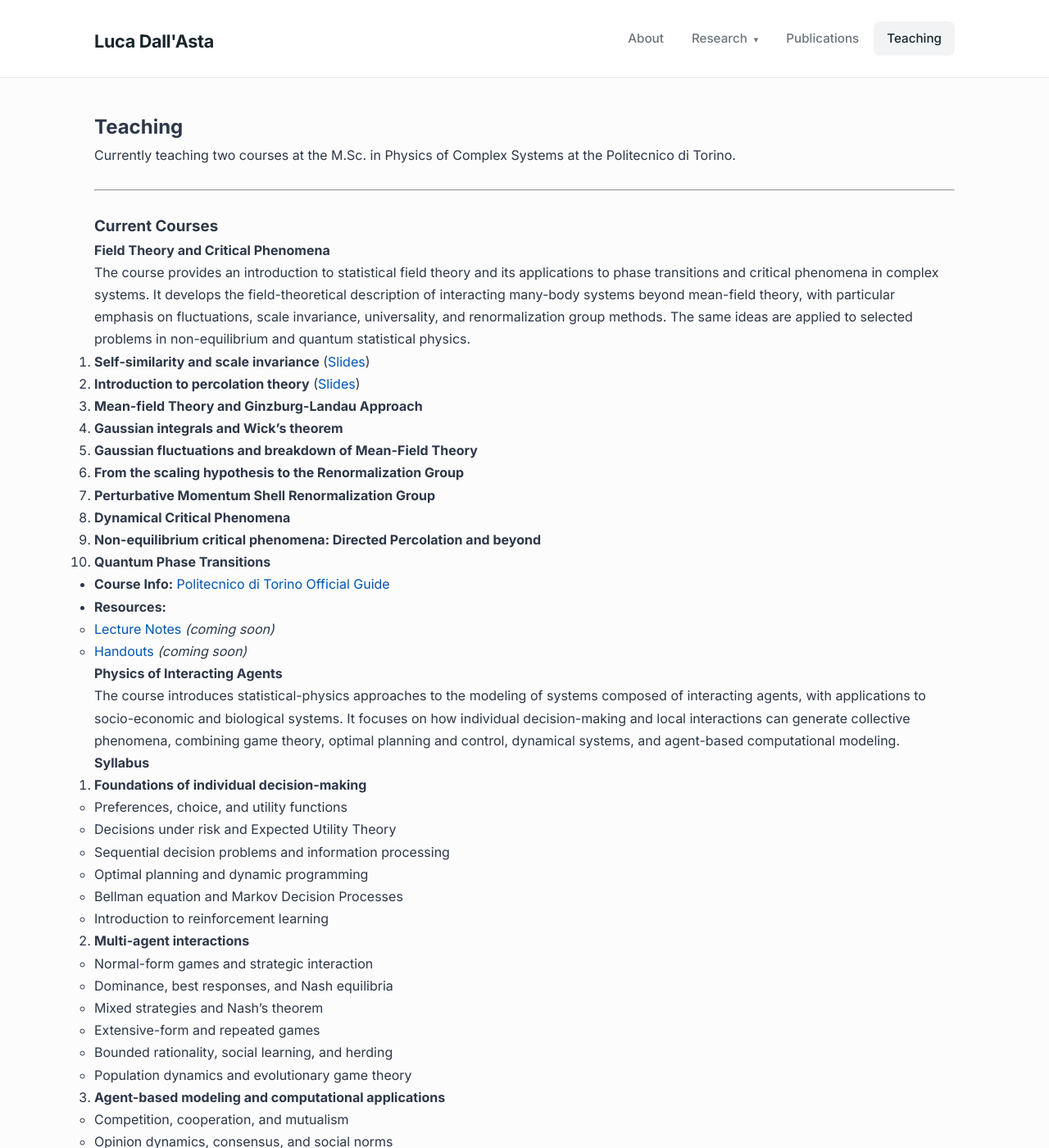
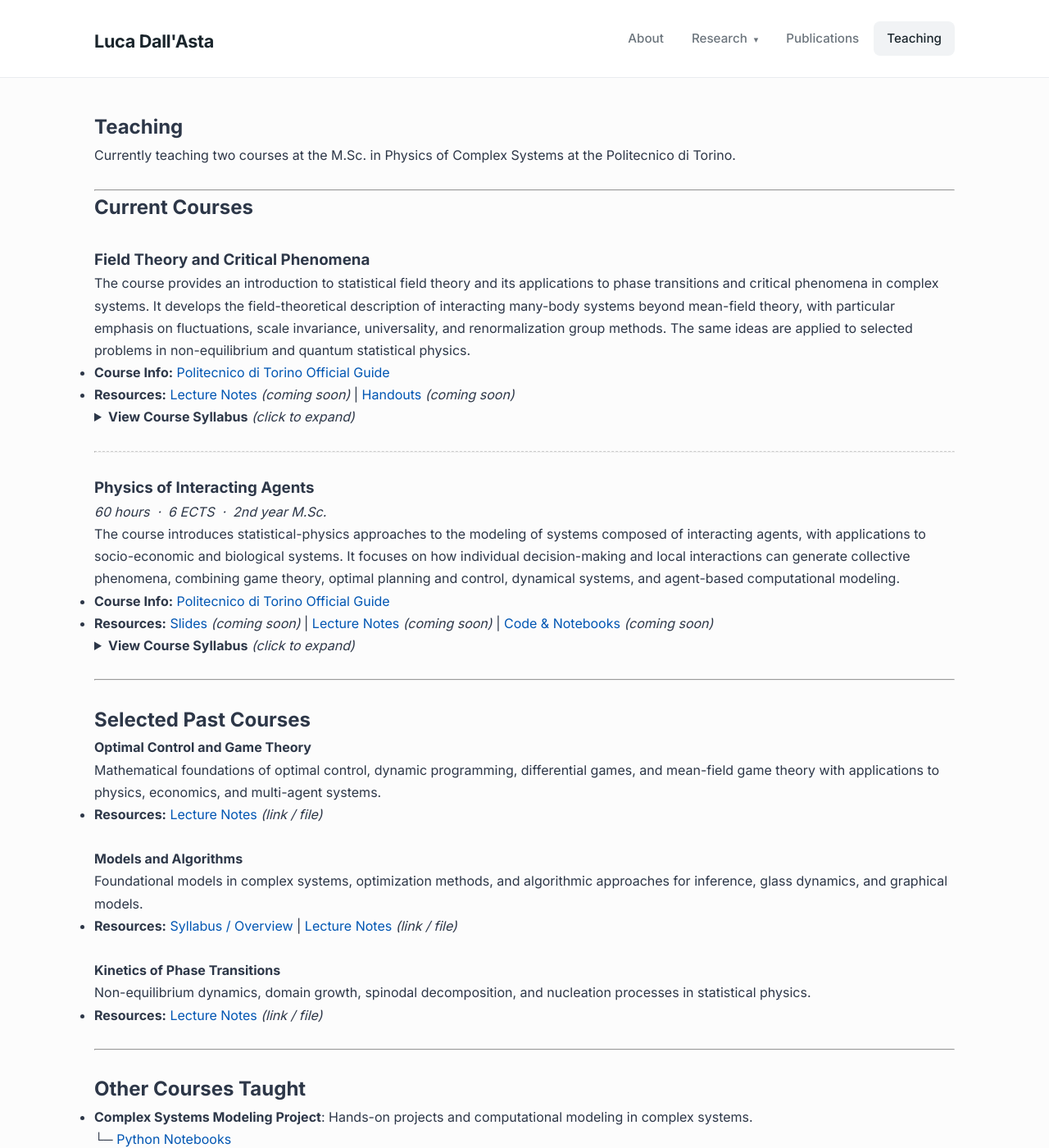
Before and after one commit to dallasta/dallasta.github.io, a Jekyll site: the page built from _pages/teaching.md, in a window 1280 px wide and 1400 px high. Shown: the whole window at 82% size. Built offline with Jekyll 4.4.1, drawn with Linux system fonts in a browser that asks for light colours; a style sheet for code colours, icons or effects is not loaded; part of the change alters nothing that is shown; some of the changed text lies outside the part shown.

Commit message:
Add files via upload

```diff
--- a/_pages/teaching.md
+++ b/_pages/teaching.md
@@ -6,8 +6,78 @@ sidebar:
   nav: false
 ---
 
-Currently teaching two courses at the M.Sc. in Physics of Complex
-Systems at the Politecnico di Torino.
+Currently teaching two courses at the M.Sc. in Physics of Complex Systems at the Politecnico di Torino.
+
+<br>
+
+---
+
+## Current Courses
+
+<br>
+
+### Field Theory and Critical Phenomena
+
+The course provides an introduction to statistical field theory and its applications to phase transitions and critical phenomena in complex systems. It develops the field-theoretical description of interacting many-body systems beyond mean-field theory, with particular emphasis on fluctuations, scale invariance, universality, and renormalization group methods. The same ideas are applied to selected problems in non-equilibrium and quantum statistical physics.
+
+* **Course Info:** [Politecnico di Torino Official Guide](https://didattica.polito.it/pls/portal30/gap.pkg_guide.viewGap?p_cod_ins=01SPPYR&p_a_acc=2026&p_header=S&p_lang=IT&multi=N)
+* **Resources:** [Lecture Notes](#) *(coming soon)* \| [Handouts](#) *(coming soon)*
+
+<details>
+<summary><strong>View Course Syllabus</strong> <i>(click to expand)</i></summary>
+<br>
+
+1. **Self-similarity and scale invariance** &nbsp;•&nbsp; [<small>Slides</small>](#)
+2. **Introduction to percolation theory** &nbsp;•&nbsp; [<small>Slides</small>](#)
+3. **Mean-field Theory and Ginzburg-Landau Approach** &nbsp;•&nbsp; [<small>Slides</small>](#)
+4. **Gaussian integrals and Wick's theorem** &nbsp;•&nbsp; [<small>Slides</small>](#)
+5. **Gaussian fluctuations and breakdown of Mean-Field Theory** &nbsp;•&nbsp; [<small>Slides</small>](#)
+6. **From the scaling hypothesis to the Renormalization Group** &nbsp;•&nbsp; [<small>Slides</small>](#)
+7. **Perturbative Momentum Shell Renormalization Group** &nbsp;•&nbsp; [<small>Slides</small>](#)
+8. **Dynamical Critical Phenomena** &nbsp;•&nbsp; [<small>Slides</small>](#)
+9. **Non-equilibrium critical phenomena:** Directed Percolation and beyond &nbsp;•&nbsp; [<small>Slides</small>](#)
+10. **Quantum Phase Transitions** &nbsp;•&nbsp; [<small>Slides</small>](#)
+
+</details>
+
+<br>
+<hr style="border-top: 1px dashed #ccc;">
+<br>
+
+### Physics of Interacting Agents
+*60 hours &nbsp;·&nbsp; 6 ECTS &nbsp;·&nbsp; 2nd year M.Sc.*
+
+The course introduces statistical-physics approaches to the modeling of systems composed of interacting agents, with applications to socio-economic and biological systems. It focuses on how individual decision-making and local interactions can generate collective phenomena, combining game theory, optimal planning and control, dynamical systems, and agent-based computational modeling.
+
+* **Course Info:** [Politecnico di Torino Official Guide](https://didattica.polito.it/pls/portal30/gap.pkg_guide.viewGap?p_cod_ins=01VTIYR&p_a_acc=2026&p_header=S&p_lang=IT&multi=N)
+* **Resources:** [Slides](#) *(coming soon)* \| [Lecture Notes](#) *(coming soon)* \| [Code & Notebooks](#) *(coming soon)*
+
+<details>
+<summary><strong>View Course Syllabus</strong> <i>(click to expand)</i></summary>
+<br>
+
+1. **Foundations of individual decision-making**
+   * Preferences, choice, and utility functions
+   * Decisions under risk and Expected Utility Theory
+   * Sequential decision problems and information processing
+   * Optimal planning and dynamic programming
+   * Bellman equation and Markov Decision Processes
+   * Introduction to reinforcement learning
+2. **Multi-agent interactions**
+   * Normal-form games and strategic interaction
+   * Dominance, best responses, and Nash equilibria
+   * Mixed strategies and Nash's theorem
+   * Extensive-form and repeated games
+   * Bounded rationality, social learning, and herding
+   * Population dynamics and evolutionary game theory
+3. **Agent-based modeling and computational applications**
+   * Competition, cooperation, and mutualism
+   * Opinion dynamics, consensus, and social norms
+   * Collective motion in swarms and flocks
+   * Spatial segregation and pedestrian dynamics
+   * Financial markets, price formation, bubbles, and crashes
+
+</details>
 
 <br>
 
@@ -15,143 +85,46 @@ Systems at the Politecnico di Torino.
 
 <br>
 
-### Current Courses
-
-#### Field Theory and Critical Phenomena
-
-The course provides an introduction to statistical field theory and its
-applications to phase transitions and critical phenomena in complex
-systems. It develops the field-theoretical description of interacting
-many-body systems beyond mean-field theory, with particular emphasis on
-fluctuations, scale invariance, universality, and renormalization group
-methods. The same ideas are applied to selected problems in
-non-equilibrium and quantum statistical physics.
-
-  1.  **Self-similarity and scale invariance** ([Slides](#))
-  2.  **Introduction to percolation theory** ([Slides](#))
-  3.  **Mean-field Theory and Ginzburg-Landau Approach**
-  4.  **Gaussian integrals and Wick's theorem**
-  5.  **Gaussian fluctuations and breakdown of Mean-Field Theory**
-  6.  **From the scaling hypothesis to the Renormalization Group**
-  7.  **Perturbative Momentum Shell Renormalization Group**
-  8.  **Dynamical Critical Phenomena**
-  9.  **Non-equilibrium critical phenomena: Directed Percolation and beyond**
-  10. **Quantum Phase Transitions**
-
-
-*   **Course Info:** [Politecnico di Torino Official
-    Guide](https://didattica.polito.it/pls/portal30/gap.pkg_guide.viewGap?p_cod_ins=01SPPYR&p_a_acc=2026&p_header=S&p_lang=IT&multi=N)
-*   **Resources:**
-    -   [Lecture Notes](#) *(coming soon)*
-    -   [Handouts](#) *(coming soon)*
-
-
-#### Physics of Interacting Agents
-
-The course introduces statistical-physics approaches to the modeling of
-systems composed of interacting agents, with applications to
-socio-economic and biological systems. It focuses on how individual
-decision-making and local interactions can generate collective
-phenomena, combining game theory, optimal planning and control, dynamical systems, and agent-based
-computational modeling.
-
-**Syllabus**
-
-1.  **Foundations of individual decision-making**
-    -   Preferences, choice, and utility functions
-    -   Decisions under risk and Expected Utility Theory
-    -   Sequential decision problems and information processing
-    -   Optimal planning and dynamic programming
-    -   Bellman equation and Markov Decision Processes
-    -   Introduction to reinforcement learning
-2.  **Multi-agent interactions**
-    -   Normal-form games and strategic interaction
-    -   Dominance, best responses, and Nash equilibria
-    -   Mixed strategies and Nash's theorem
-    -   Extensive-form and repeated games
-    -   Bounded rationality, social learning, and herding
-    -   Population dynamics and evolutionary game theory
-3.  **Agent-based modeling and computational applications**
-    -   Competition, cooperation, and mutualism
-    -   Opinion dynamics, consensus, and social norms
-    -   Collective motion in swarms and flocks
-    -   Spatial segregation and pedestrian dynamics
-    -   Financial markets, price formation, bubbles, and crashes
-
-*60 hours · 6 ECTS · 2nd year*
-
--   **Course Info:** [Politecnico di Torino Official
-    Guide](https://didattica.polito.it/pls/portal30/gap.pkg_guide.viewGap?p_cod_ins=01VTIYR&p_a_acc=2026&p_header=S&p_lang=IT&multi=N)
--   **Resources:**
-    -   [Slides](#) *(coming soon)*
-    -   [Lecture Notes](#) *(coming soon)*
-    -   [Code & Notebooks](#) *(coming soon)*
-
-`<br>`{=html}
-
-------------------------------------------------------------------------
-
-`<br>`{=html}
-
-### Selected Past Courses
+## Selected Past Courses
 
 #### Optimal Control and Game Theory
+Mathematical foundations of optimal control, dynamic programming, differential games, and mean-field game theory with applications to physics, economics, and multi-agent systems.
+* **Resources:** [Lecture Notes](#) *(link / file)*
 
-Mathematical foundations of optimal control, dynamic programming,
-differential games, and mean-field game theory with applications to
-physics, economics, and multi-agent systems.
-
--   **Resources:**
-    -   [Lecture Notes](#) *(link / file)*
+<br>
 
 #### Models and Algorithms
+Foundational models in complex systems, optimization methods, and algorithmic approaches for inference, glass dynamics, and graphical models.
+* **Resources:** [Syllabus / Overview](https://www.carloalberto.org/wp-content/uploads/2021/07/ModelsAlgo_2021.pdf) \| [Lecture Notes](#) *(link / file)*
 
-Foundational models in complex systems, optimization methods, and
-algorithmic approaches for inference, glass dynamics, and graphical
-models.
-
--   **Resources:**
-    -   [Syllabus / Course
-        Overview](https://www.carloalberto.org/wp-content/uploads/2021/07/ModelsAlgo_2021.pdf)
-    -   [Lecture Notes](#) *(link / file)*
+<br>
 
 #### Kinetics of Phase Transitions
+Non-equilibrium dynamics, domain growth, spinodal decomposition, and nucleation processes in statistical physics.
+* **Resources:** [Lecture Notes](#) *(link / file)*
 
-Non-equilibrium dynamics, domain growth, spinodal decomposition, and
-nucleation processes in statistical physics.
+<br>
 
--   **Resources:**
-    -   [Lecture Notes](#) *(link / file)*
+---
 
-`<br>`{=html}
+<br>
 
-------------------------------------------------------------------------
+## Other Courses Taught
 
-`<br>`{=html}
+* **Complex Systems Modeling Project**: Hands-on projects and computational modeling in complex systems.
+  └─ [Python Notebooks](#)
+* **Physics I**: Classical mechanics and thermodynamics.
+  └─ [Exercise Sets & Solutions](#)
+* **Physics II**: Electromagnetism and wave optics.
 
-### Other Courses Taught
+<br>
 
--   **Complex Systems Modeling Project**: Hands-on projects and
-    computational modeling in complex systems.
-    -   [Python Notebooks](#) *(link)*
--   **Physics I**: Classical mechanics and thermodynamics.
-    -   [Exercise Sets & Solutions](#) *(link)*
--   **Physics II**: Electromagnetism and wave optics.
+---
 
-`<br>`{=html}
+<br>
 
-------------------------------------------------------------------------
+## Student Projects & Supervision
 
-`<br>`{=html}
+I supervise Bachelor's, Master's, and PhD thesis projects in theoretical physics, statistical mechanics, and complex systems. Projects typically combine analytical methods with numerical simulations and computational data analysis.
 
-### Student Projects & Supervision
-
-I supervise Bachelor's, Master's, and PhD thesis projects in theoretical
-physics, statistical mechanics, and complex systems. Projects typically
-combine analytical methods with numerical simulations and computational
-data analysis.
-
-> **For prospective students:** If you are interested in pursuing a
-> thesis or research project, please feel free to reach out via email.
-> Include a brief summary of your background, degree program, and topics
-> of interest.
+> **For prospective students:** If you are interested in pursuing a thesis or research project, please feel free to reach out via email. Include a brief summary of your background, degree program, and topics of interest.
```
